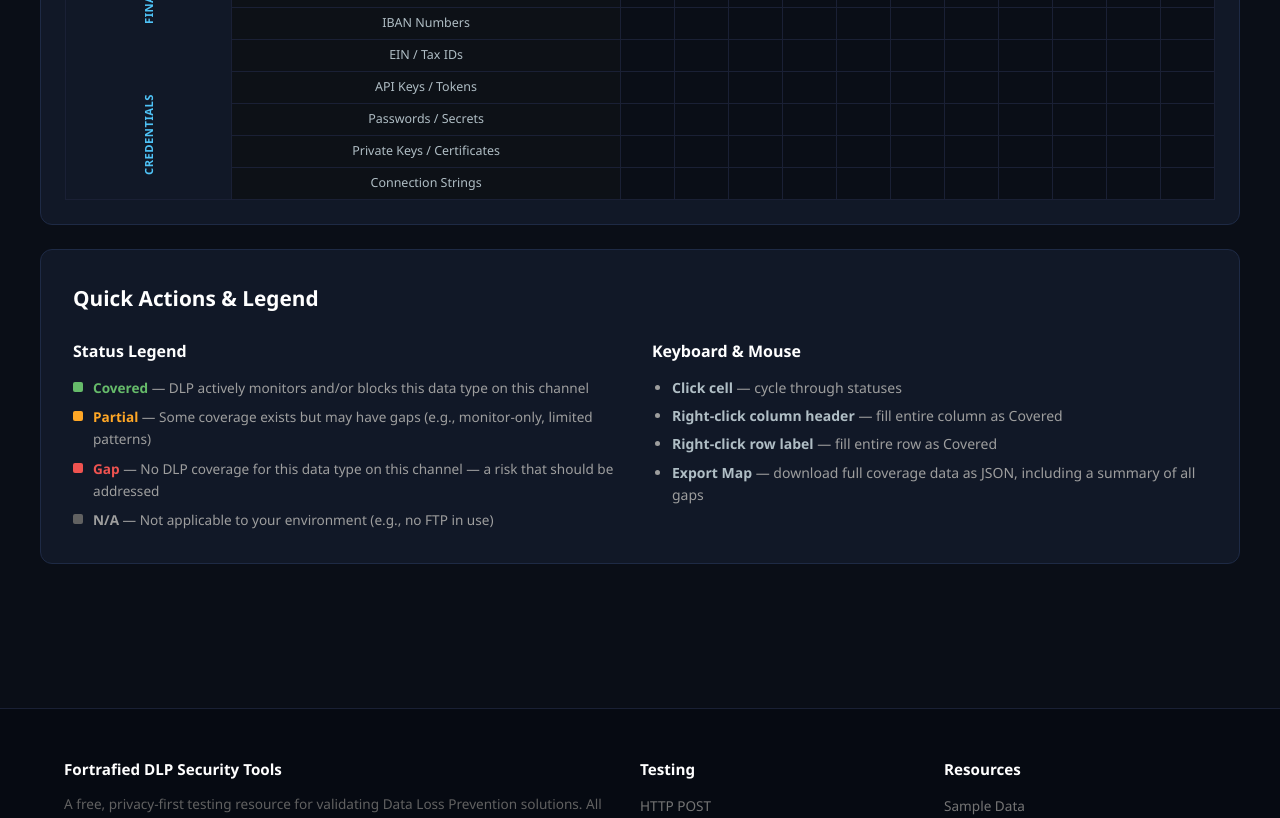
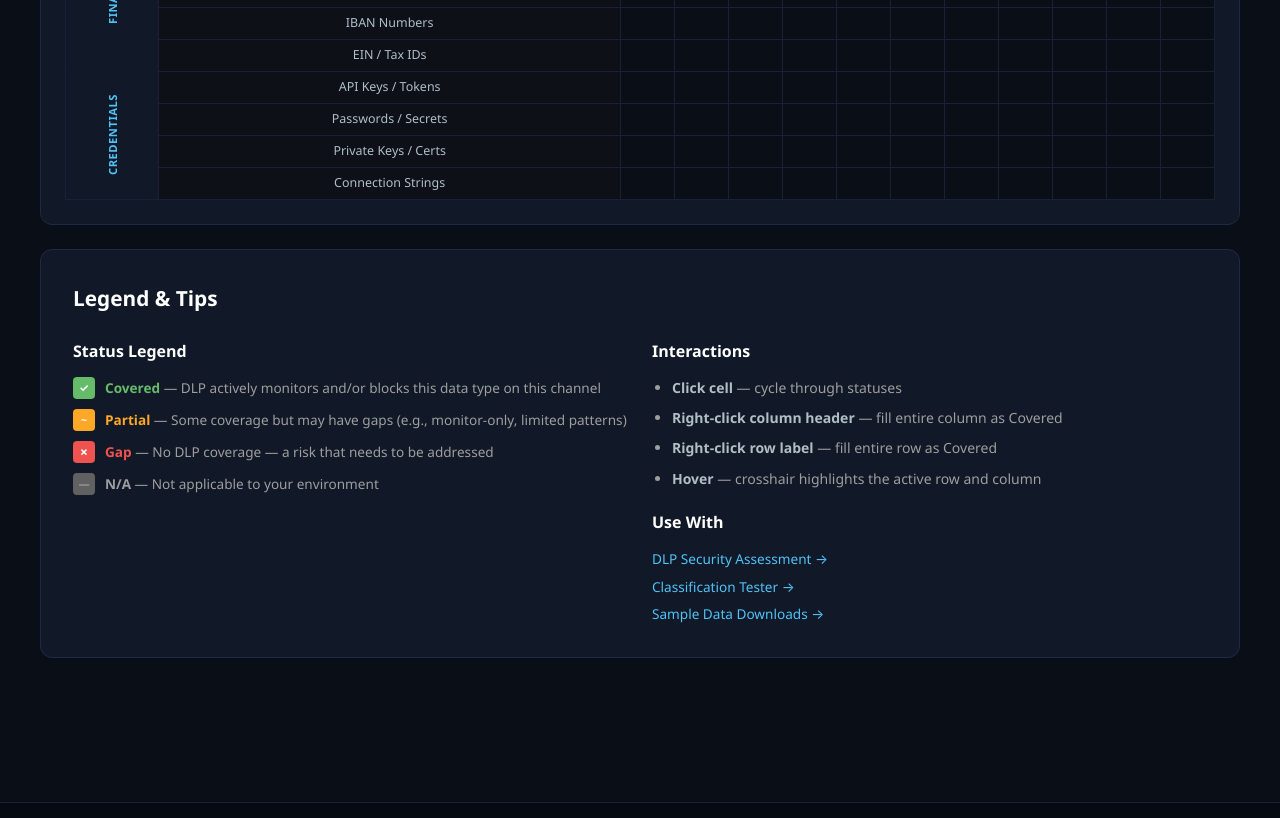
Before and after one commit to fortrafied/fortrafied.github.io, a Next.js app: page /coverage-map in a window 1280 px wide. Shown: the part 1480-2298 px from the top of the page. Built offline with nearby package versions, Linux system fonts and the light colour scheme.

Commit message:
Fix: Adjustments to Matrix

```diff
--- a/app/coverage-map/CoverageMapClient.tsx
+++ b/app/coverage-map/CoverageMapClient.tsx
@@ -1,6 +1,7 @@
 'use client';
 
-import { useState, useEffect, useMemo } from 'react';
+import { useState, useEffect, useMemo, useCallback } from 'react';
+import Link from 'next/link';
 import { downloadJSON } from '../lib/export-utils';
 
 /* ===== Data Model ===== */
@@ -13,6 +14,12 @@ const STATUS_LABELS: Record<string, string> = {
   partial: 'Partial',
   gap: 'Gap',
   na: 'N/A',
+};
+const STATUS_LETTERS: Record<string, string> = {
+  covered: '\u2713',
+  partial: '~',
+  gap: '\u2717',
+  na: '\u2014',
 };
 const STATUS_COLORS: Record<string, string> = {
   covered: '#66bb6a',
@@ -35,7 +42,6 @@ interface ChannelCol {
 }
 
 const dataTypes: DataTypeRow[] = [
-  // PII
   { id: 'ssn', label: 'Social Security Numbers', category: 'PII' },
   { id: 'names', label: 'Full Names', category: 'PII' },
   { id: 'dob', label: 'Dates of Birth', category: 'PII' },
@@ -43,40 +49,33 @@ const dataTypes: DataTypeRow[] = [
   { id: 'phone', label: 'Phone Numbers', category: 'PII' },
   { id: 'address', label: 'Physical Addresses', category: 'PII' },
   { id: 'dl', label: 'Driver License Numbers', category: 'PII' },
-  // PCI
   { id: 'ccn', label: 'Credit Card Numbers', category: 'PCI' },
   { id: 'cvv', label: 'CVV / Security Codes', category: 'PCI' },
   { id: 'cc_exp', label: 'Card Expiration Dates', category: 'PCI' },
-  // PHI
   { id: 'mrn', label: 'Medical Record Numbers', category: 'PHI' },
   { id: 'icd10', label: 'ICD-10 Diagnosis Codes', category: 'PHI' },
   { id: 'health_plan', label: 'Health Plan IDs', category: 'PHI' },
   { id: 'npi', label: 'NPI Numbers', category: 'PHI' },
-  // Financial
   { id: 'routing', label: 'Routing Numbers', category: 'Financial' },
   { id: 'bank_acct', label: 'Bank Account Numbers', category: 'Financial' },
   { id: 'swift', label: 'SWIFT / BIC Codes', category: 'Financial' },
   { id: 'iban', label: 'IBAN Numbers', category: 'Financial' },
   { id: 'ein', label: 'EIN / Tax IDs', category: 'Financial' },
-  // Credentials
   { id: 'api_keys', label: 'API Keys / Tokens', category: 'Credentials' },
   { id: 'passwords', label: 'Passwords / Secrets', category: 'Credentials' },
-  { id: 'private_keys', label: 'Private Keys / Certificates', category: 'Credentials' },
+  { id: 'private_keys', label: 'Private Keys / Certs', category: 'Credentials' },
   { id: 'conn_strings', label: 'Connection Strings', category: 'Credentials' },
 ];
 
 const channels: ChannelCol[] = [
-  // Data in Motion
   { id: 'http', label: 'HTTP POST', shortLabel: 'HTTP', category: 'motion' },
   { id: 'https', label: 'HTTPS POST', shortLabel: 'HTTPS', category: 'motion' },
   { id: 'email', label: 'Email / SMTP', shortLabel: 'Email', category: 'motion' },
   { id: 'ftp', label: 'FTP Upload', shortLabel: 'FTP', category: 'motion' },
-  // Data in Use
   { id: 'clipboard', label: 'Clipboard', shortLabel: 'Clip', category: 'use' },
   { id: 'print', label: 'Print / Screenshot', shortLabel: 'Print', category: 'use' },
   { id: 'usb', label: 'USB / Removable', shortLabel: 'USB', category: 'use' },
   { id: 'cloud', label: 'Cloud Upload', shortLabel: 'Cloud', category: 'use' },
-  // Data at Rest
   { id: 'endpoint', label: 'Endpoint Discovery', shortLabel: 'Endpt', category: 'rest' },
   { id: 'server', label: 'File Server Scan', shortLabel: 'Server', category: 'rest' },
   { id: 'cloud_store', label: 'Cloud Storage', shortLabel: 'Cloud St.', category: 'rest' },
@@ -116,12 +115,12 @@ export default function CoverageMapClient() {
     }
   }, [grid]);
 
-  function cycleCell(dtId: string, chId: string) {
+  const cycleCell = useCallback((dtId: string, chId: string) => {
     const key = cellKey(dtId, chId);
-    const current = grid[key] ?? null;
-    const idx = STATUS_CYCLE.indexOf(current);
-    const next = STATUS_CYCLE[(idx + 1) % STATUS_CYCLE.length];
     setGrid(prev => {
+      const current = prev[key] ?? null;
+      const idx = STATUS_CYCLE.indexOf(current);
+      const next = STATUS_CYCLE[(idx + 1) % STATUS_CYCLE.length];
       const updated = { ...prev };
       if (next === null) {
         delete updated[key];
@@ -130,41 +129,33 @@ export default function CoverageMapClient() {
       }
       return updated;
     });
-  }
+  }, []);
 
-  function fillColumn(chId: string, status: CoverageStatus) {
+  const fillColumn = useCallback((chId: string, status: CoverageStatus) => {
     setGrid(prev => {
       const updated = { ...prev };
       for (const dt of dataTypes) {
         const key = cellKey(dt.id, chId);
-        if (status === null) {
-          delete updated[key];
-        } else {
-          updated[key] = status;
-        }
+        if (status === null) delete updated[key];
+        else updated[key] = status;
       }
       return updated;
     });
-  }
+  }, []);
 
-  function fillRow(dtId: string, status: CoverageStatus) {
+  const fillRow = useCallback((dtId: string, status: CoverageStatus) => {
     setGrid(prev => {
       const updated = { ...prev };
       for (const ch of channels) {
         const key = cellKey(dtId, ch.id);
-        if (status === null) {
-          delete updated[key];
-        } else {
-          updated[key] = status;
-        }
+        if (status === null) delete updated[key];
+        else updated[key] = status;
       }
       return updated;
     });
-  }
+  }, []);
 
-  function resetGrid() {
-    setGrid({});
-  }
+  function resetGrid() { setGrid({}); }
 
   // Stats
   const stats = useMemo(() => {
@@ -187,7 +178,6 @@ export default function CoverageMapClient() {
   const assessedPct = assessed > 0 ? Math.round((assessed / stats.totalCells) * 100) : 0;
   const coveragePct = assessed - stats.na > 0 ? Math.round((stats.covered / (assessed - stats.na)) * 100) : 0;
 
-  // Category stats
   const categoryStats = useMemo(() => {
     const cats: Record<string, { covered: number; partial: number; gap: number; total: number }> = {};
     for (const ch of channels) {
@@ -206,61 +196,58 @@ export default function CoverageMapClient() {
     return cats;
   }, [grid]);
 
+  // Gaps list for summary
+  const gapsList = useMemo(() => {
+    return dataTypes.flatMap(dt =>
+      channels
+        .filter(ch => grid[cellKey(dt.id, ch.id)] === 'gap')
+        .map(ch => ({ dataType: dt.label, dtCategory: dt.category, channel: ch.label, chCategory: CHANNEL_CATEGORY_LABELS[ch.category] }))
+    );
+  }, [grid]);
+
   function exportMap() {
     const exportData = {
       title: 'DLP Coverage Map',
       exportedAt: new Date().toISOString(),
       summary: {
-        totalCells: stats.totalCells,
-        assessed,
-        assessedPercent: assessedPct,
-        covered: stats.covered,
-        partial: stats.partial,
-        gaps: stats.gap,
-        notApplicable: stats.na,
-        unassessed: stats.empty,
-        coveragePercent: coveragePct,
+        totalCells: stats.totalCells, assessed, assessedPercent: assessedPct,
+        covered: stats.covered, partial: stats.partial, gaps: stats.gap,
+        notApplicable: stats.na, unassessed: stats.empty, coveragePercent: coveragePct,
       },
       categoryBreakdown: categoryStats,
-      gaps: dataTypes.flatMap(dt =>
-        channels
-          .filter(ch => grid[cellKey(dt.id, ch.id)] === 'gap')
-          .map(ch => ({ dataType: dt.label, dataCategory: dt.category, channel: ch.label, channelCategory: CHANNEL_CATEGORY_LABELS[ch.category] }))
-      ),
+      gaps: gapsList,
       partialCoverage: dataTypes.flatMap(dt =>
         channels
           .filter(ch => grid[cellKey(dt.id, ch.id)] === 'partial')
           .map(ch => ({ dataType: dt.label, dataCategory: dt.category, channel: ch.label, channelCategory: CHANNEL_CATEGORY_LABELS[ch.category] }))
       ),
       fullGrid: dataTypes.map(dt => ({
-        dataType: dt.label,
-        category: dt.category,
+        dataType: dt.label, category: dt.category,
         channels: Object.fromEntries(channels.map(ch => [ch.label, grid[cellKey(dt.id, ch.id)] ?? 'unassessed'])),
       })),
     };
     downloadJSON(exportData, `dlp-coverage-map-${Date.now()}.json`);
   }
 
-  // Group data types by category for row headers
   const dtCategories = [...new Set(dataTypes.map(d => d.category))];
 
-  // Group channels by category for column headers
-  const chCategoryCounts: { label: string; count: number }[] = [];
+  // Channel category colspan groups
+  const chCategoryGroups: { label: string; count: number }[] = [];
   let lastCat = '';
   for (const ch of channels) {
     const cat = CHANNEL_CATEGORY_LABELS[ch.category];
     if (cat !== lastCat) {
-      chCategoryCounts.push({ label: cat, count: 1 });
+      chCategoryGroups.push({ label: cat, count: 1 });
       lastCat = cat;
     } else {
-      chCategoryCounts[chCategoryCounts.length - 1].count++;
+      chCategoryGroups[chCategoryGroups.length - 1].count++;
     }
   }
 
   return (
     <>
       <div className="info-box">
-        <strong>How to use:</strong> Click any cell to cycle through coverage statuses:
+        <strong>How to use:</strong> Click any cell to cycle through statuses:
         <span style={{ marginLeft: 8 }}>
           <span className="cov-legend-dot" style={{ background: '#66bb6a' }} /> Covered
         </span>
@@ -273,7 +260,7 @@ export default function CoverageMapClient() {
         <span style={{ marginLeft: 8 }}>
           <span className="cov-legend-dot" style={{ background: '#616161' }} /> N/A
         </span>
-        &nbsp;&mdash; Progress saves automatically in your browser.
+        &nbsp;&mdash; Progress saves automatically.
       </div>
 
       {/* Summary Stats */}
@@ -302,7 +289,6 @@ export default function CoverageMapClient() {
           </div>
         </div>
 
-        {/* Category breakdown */}
         {Object.keys(categoryStats).length > 0 && (
           <div style={{ display: 'flex', gap: 12, flexWrap: 'wrap', marginTop: 8 }}>
             {Object.entries(categoryStats).map(([cat, s]) => {
@@ -333,7 +319,7 @@ export default function CoverageMapClient() {
         <div style={{ padding: '0 24px', marginBottom: 16 }}>
           <h2>Coverage Heat Map</h2>
           <p style={{ color: '#9e9e9e', fontSize: '0.85rem' }}>
-            Click cells to set status. Right-click a column header to fill the entire column, or a row label to fill the row.
+            Click cells to set status. Right-click a column header or row label to fill it as &ldquo;Covered.&rdquo;
           </p>
         </div>
 
@@ -342,26 +328,23 @@ export default function CoverageMapClient() {
             <thead>
               {/* Channel category row */}
               <tr>
-                <th className="cov-corner" />
-                {chCategoryCounts.map(c => (
+                <th className="cov-corner" colSpan={2} />
+                {chCategoryGroups.map(c => (
                   <th key={c.label} colSpan={c.count} className="cov-cat-header">
                     {c.label}
                   </th>
                 ))}
               </tr>
-              {/* Channel names */}
+              {/* Channel name row */}
               <tr>
-                <th className="cov-corner cov-corner-bottom">Data Type</th>
+                <th className="cov-corner cov-corner-bottom" colSpan={2}>Data Type</th>
                 {channels.map(ch => (
                   <th
                     key={ch.id}
                     className={`cov-col-header${hoveredCol === ch.id ? ' cov-highlight' : ''}`}
                     onMouseEnter={() => setHoveredCol(ch.id)}
                     onMouseLeave={() => setHoveredCol(null)}
-                    onContextMenu={e => {
-                      e.preventDefault();
-                      fillColumn(ch.id, 'covered');
-                    }}
+                    onContextMenu={e => { e.preventDefault(); fillColumn(ch.id, 'covered'); }}
                     title={`${ch.label} — right-click to fill column`}
                   >
                     {ch.shortLabel}
@@ -383,10 +366,7 @@ export default function CoverageMapClient() {
                       className={`cov-row-label${hoveredRow === dt.id ? ' cov-highlight' : ''}`}
                       onMouseEnter={() => setHoveredRow(dt.id)}
                       onMouseLeave={() => setHoveredRow(null)}
-                      onContextMenu={e => {
-                        e.preventDefault();
-                        fillRow(dt.id, 'covered');
-                      }}
+                      onContextMenu={e => { e.preventDefault(); fillRow(dt.id, 'covered'); }}
                       title={`${dt.label} — right-click to fill row`}
                     >
                       {dt.label}
@@ -399,13 +379,14 @@ export default function CoverageMapClient() {
                           key={ch.id}
                           className={`cov-cell${isHighlighted ? ' cov-cell-highlight' : ''}`}
                           onClick={() => cycleCell(dt.id, ch.id)}
+                          onMouseEnter={() => { setHoveredCol(ch.id); setHoveredRow(dt.id); }}
+                          onMouseLeave={() => { setHoveredCol(null); setHoveredRow(null); }}
                           title={`${dt.label} × ${ch.label}: ${val ? STATUS_LABELS[val] : 'Click to set'}`}
                         >
                           {val && (
-                            <span
-                              className="cov-dot"
-                              style={{ background: STATUS_COLORS[val] }}
-                            />
+                            <span className="cov-dot" style={{ background: STATUS_COLORS[val], color: val === 'na' ? '#9e9e9e' : '#fff' }}>
+                              {STATUS_LETTERS[val]}
+                            </span>
                           )}
                         </td>
                       );
@@ -418,51 +399,88 @@ export default function CoverageMapClient() {
         </div>
       </div>
 
+      {/* Gaps Summary */}
+      {gapsList.length > 0 && (
+        <div className="test-panel">
+          <h2 style={{ color: '#ef5350' }}>Coverage Gaps ({gapsList.length})</h2>
+          <p style={{ color: '#9e9e9e', fontSize: '0.85rem', marginBottom: 16 }}>
+            The following data type + channel combinations are marked as gaps in your coverage.
+          </p>
+          <table className="data-table">
+            <thead>
+              <tr>
+                <th>Data Type</th>
+                <th>Category</th>
+                <th>Channel</th>
+                <th>Vector</th>
+              </tr>
+            </thead>
+            <tbody>
+              {gapsList.map((g, i) => (
+                <tr key={i}>
+                  <td style={{ fontWeight: 600 }}>{g.dataType}</td>
+                  <td><span className="tag tag-blue">{g.dtCategory}</span></td>
+                  <td>{g.channel}</td>
+                  <td><span className="tag tag-orange">{g.chCategory}</span></td>
+                </tr>
+              ))}
+            </tbody>
+          </table>
+        </div>
+      )}
+
       {/* Legend & Tips */}
       <div className="test-panel">
-        <h2>Quick Actions & Legend</h2>
+        <h2>Legend &amp; Tips</h2>
         <div className="two-col mt-3">
           <div>
             <h3 style={{ color: '#fff', fontSize: '1rem', marginBottom: 12 }}>Status Legend</h3>
-            <div style={{ display: 'flex', flexDirection: 'column', gap: 8 }}>
+            <div style={{ display: 'flex', flexDirection: 'column', gap: 10 }}>
               <div className="cov-legend-row">
-                <span className="cov-legend-dot" style={{ background: '#66bb6a' }} />
+                <span className="cov-dot" style={{ background: '#66bb6a', color: '#fff', flexShrink: 0 }}>{STATUS_LETTERS.covered}</span>
                 <div>
                   <strong style={{ color: '#66bb6a' }}>Covered</strong>
                   <span style={{ color: '#9e9e9e' }}> &mdash; DLP actively monitors and/or blocks this data type on this channel</span>
                 </div>
               </div>
               <div className="cov-legend-row">
-                <span className="cov-legend-dot" style={{ background: '#ffa726' }} />
+                <span className="cov-dot" style={{ background: '#ffa726', color: '#fff', flexShrink: 0 }}>{STATUS_LETTERS.partial}</span>
                 <div>
                   <strong style={{ color: '#ffa726' }}>Partial</strong>
-                  <span style={{ color: '#9e9e9e' }}> &mdash; Some coverage exists but may have gaps (e.g., monitor-only, limited patterns)</span>
+                  <span style={{ color: '#9e9e9e' }}> &mdash; Some coverage but may have gaps (e.g., monitor-only, limited patterns)</span>
                 </div>
               </div>
               <div className="cov-legend-row">
-                <span className="cov-legend-dot" style={{ background: '#ef5350' }} />
+                <span className="cov-dot" style={{ background: '#ef5350', color: '#fff', flexShrink: 0 }}>{STATUS_LETTERS.gap}</span>
                 <div>
                   <strong style={{ color: '#ef5350' }}>Gap</strong>
-                  <span style={{ color: '#9e9e9e' }}> &mdash; No DLP coverage for this data type on this channel — a risk that should be addressed</span>
+                  <span style={{ color: '#9e9e9e' }}> &mdash; No DLP coverage &mdash; a risk that needs to be addressed</span>
                 </div>
               </div>
               <div className="cov-legend-row">
-                <span className="cov-legend-dot" style={{ background: '#616161' }} />
+                <span className="cov-dot" style={{ background: '#616161', color: '#9e9e9e', flexShrink: 0 }}>{STATUS_LETTERS.na}</span>
                 <div>
                   <strong style={{ color: '#9e9e9e' }}>N/A</strong>
-                  <span style={{ color: '#9e9e9e' }}> &mdash; Not applicable to your environment (e.g., no FTP in use)</span>
+                  <span style={{ color: '#9e9e9e' }}> &mdash; Not applicable to your environment</span>
                 </div>
               </div>
             </div>
           </div>
           <div>
-            <h3 style={{ color: '#fff', fontSize: '1rem', marginBottom: 12 }}>Keyboard & Mouse</h3>
+            <h3 style={{ color: '#fff', fontSize: '1rem', marginBottom: 12 }}>Interactions</h3>
             <ul style={{ listStyle: 'disc', paddingLeft: 20, color: '#9e9e9e', fontSize: '0.875rem' }}>
-              <li style={{ marginBottom: 6 }}><strong style={{ color: '#b0bec5' }}>Click cell</strong> &mdash; cycle through statuses</li>
-              <li style={{ marginBottom: 6 }}><strong style={{ color: '#b0bec5' }}>Right-click column header</strong> &mdash; fill entire column as Covered</li>
-              <li style={{ marginBottom: 6 }}><strong style={{ color: '#b0bec5' }}>Right-click row label</strong> &mdash; fill entire row as Covered</li>
-              <li style={{ marginBottom: 6 }}><strong style={{ color: '#b0bec5' }}>Export Map</strong> &mdash; download full coverage data as JSON, including a summary of all gaps</li>
+              <li style={{ marginBottom: 8 }}><strong style={{ color: '#b0bec5' }}>Click cell</strong> &mdash; cycle through statuses</li>
+              <li style={{ marginBottom: 8 }}><strong style={{ color: '#b0bec5' }}>Right-click column header</strong> &mdash; fill entire column as Covered</li>
+              <li style={{ marginBottom: 8 }}><strong style={{ color: '#b0bec5' }}>Right-click row label</strong> &mdash; fill entire row as Covered</li>
+              <li style={{ marginBottom: 8 }}><strong style={{ color: '#b0bec5' }}>Hover</strong> &mdash; crosshair highlights the active row and column</li>
             </ul>
+
+            <h3 style={{ color: '#fff', fontSize: '1rem', margin: '20px 0 12px' }}>Use With</h3>
+            <div style={{ display: 'flex', flexDirection: 'column', gap: 6 }}>
+              <Link href="/assessment" style={{ fontSize: '0.85rem' }}>DLP Security Assessment &rarr;</Link>
+              <Link href="/data-classifier" style={{ fontSize: '0.85rem' }}>Classification Tester &rarr;</Link>
+              <Link href="/sample-data" style={{ fontSize: '0.85rem' }}>Sample Data Downloads &rarr;</Link>
+            </div>
           </div>
         </div>
       </div>
--- a/app/globals.css
+++ b/app/globals.css
@@ -545,10 +545,15 @@ select.form-control { cursor: pointer; }
 .cov-cell:hover { background: rgba(79,195,247,0.08); }
 .cov-cell-highlight { background: rgba(79,195,247,0.03); }
 .cov-dot {
-    display: inline-block;
-    width: 16px;
-    height: 16px;
-    border-radius: 3px;
+    display: inline-flex;
+    align-items: center;
+    justify-content: center;
+    width: 22px;
+    height: 22px;
+    border-radius: 4px;
+    font-size: 0.7rem;
+    font-weight: 700;
+    line-height: 1;
 }
 .cov-legend-dot {
     display: inline-block;
```
